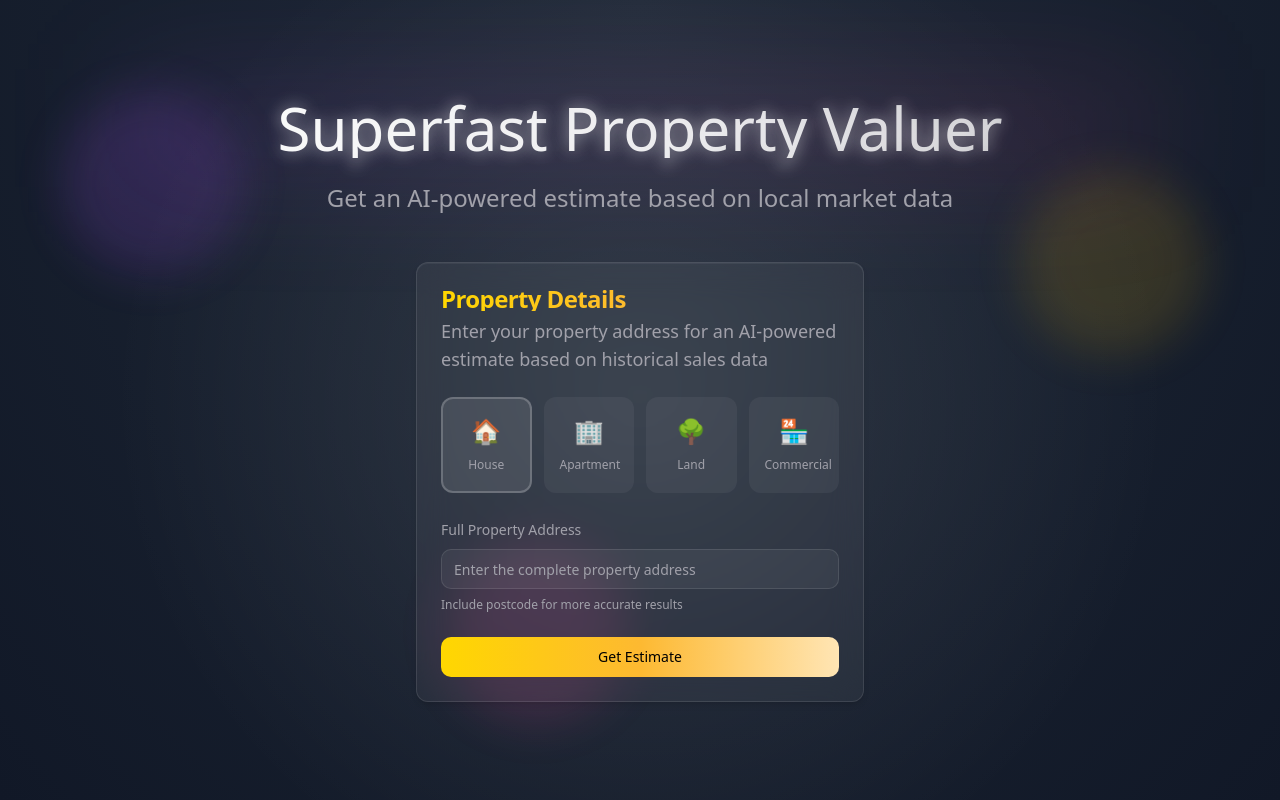
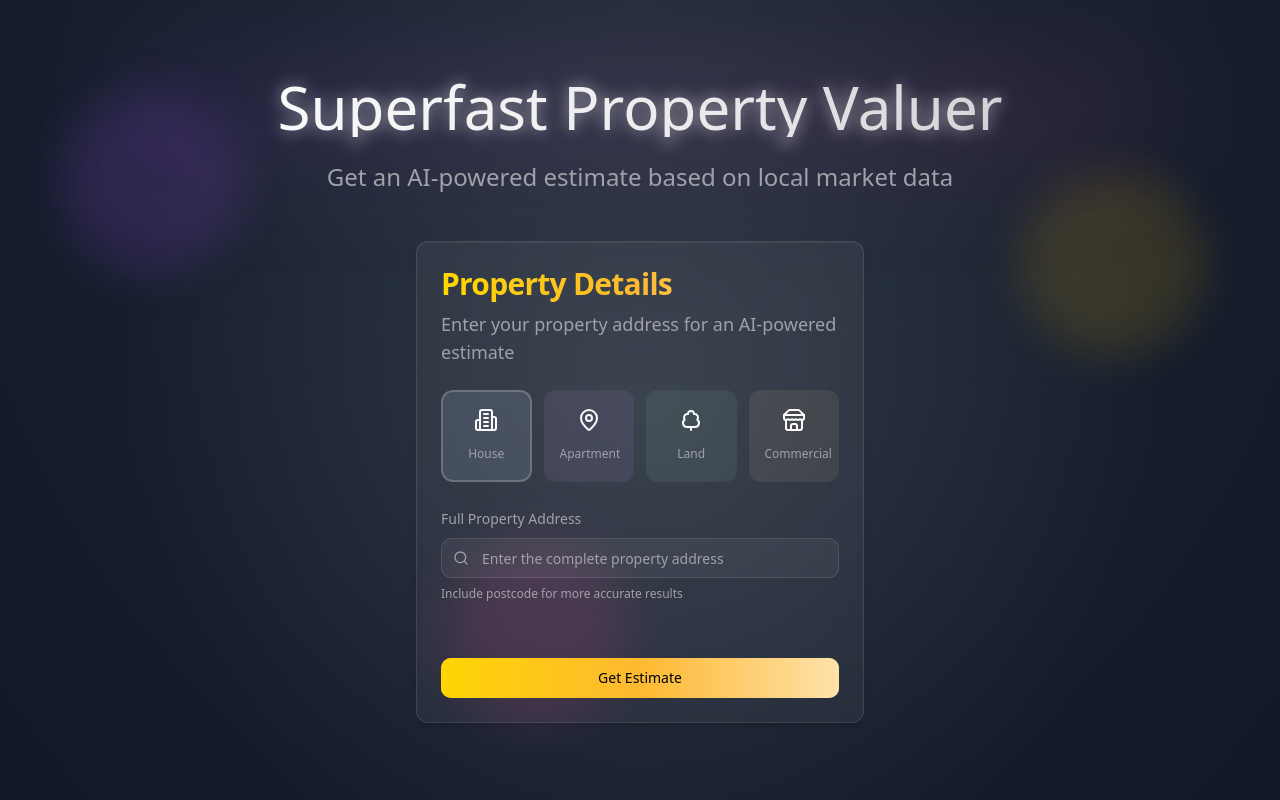
Before and after one commit to Cryptonite44/Property-Valuer, a React (Vite) app: page / in a window 1280 px wide. Built offline with nearby package versions, Linux system fonts and the light colour scheme.

Commit message:
Improve UI/UX
This commit aims to enhance the user interface and user experience of the application.  No specific changes are detailed here.

```diff
--- a/src/components/ValueForm.tsx
+++ b/src/components/ValueForm.tsx
@@ -12,13 +12,14 @@ import {
 import { Input } from "@/components/ui/input";
 import { Label } from "@/components/ui/label";
 import { supabase } from "@/integrations/supabase/client";
-import { Loader } from "lucide-react";
+import { Loader, Search, MapPin, Building2, TreeDeciduous, Store } from "lucide-react";
 import {
   Tooltip,
   TooltipContent,
   TooltipProvider,
   TooltipTrigger,
 } from "@/components/ui/tooltip";
+import { motion, AnimatePresence } from "framer-motion";
 
 interface PropertyDetails {
   location: {
@@ -47,10 +48,10 @@ interface AIAnalysis {
 }
 
 const PropertyTypeIcons = [
-  { type: 'house', icon: '🏠', label: 'House' },
-  { type: 'apartment', icon: '🏢', label: 'Apartment' },
-  { type: 'land', icon: '🌳', label: 'Land' },
-  { type: 'commercial', icon: '🏪', label: 'Commercial' },
+  { type: 'house', icon: <Building2 className="w-6 h-6" />, label: 'House', color: 'from-blue-500/20 to-blue-600/20' },
+  { type: 'apartment', icon: <MapPin className="w-6 h-6" />, label: 'Apartment', color: 'from-purple-500/20 to-purple-600/20' },
+  { type: 'land', icon: <TreeDeciduous className="w-6 h-6" />, label: 'Land', color: 'from-green-500/20 to-green-600/20' },
+  { type: 'commercial', icon: <Store className="w-6 h-6" />, label: 'Commercial', color: 'from-amber-500/20 to-amber-600/20' },
 ];
 
 const ValueForm = ({ onEstimate }: { onEstimate: (value: number, analysis?: AIAnalysis) => void }) => {
@@ -103,73 +104,141 @@ const ValueForm = ({ onEstimate }: { onEstimate: (value: number, analysis?: AIAn
 
   return (
     <TooltipProvider>
-      <Card className="w-full max-w-md mx-auto glass-panel animate-fade-up">
+      <motion.div
+        initial={{ opacity: 0, y: 20 }}
+        animate={{ opacity: 1, y: 0 }}
+        transition={{ duration: 0.6 }}
+      >
+        <Card className="w-full max-w-md mx-auto glass-panel">
           <CardHeader>
-          <CardTitle className="bg-gradient-to-r from-[#FFD700] via-[#FDB931] to-[#FFE5B4] bg-clip-text text-transparent">
+            <motion.div
+              initial={{ opacity: 0, y: -10 }}
+              animate={{ opacity: 1, y: 0 }}
+              transition={{ delay: 0.3 }}
+            >
+              <CardTitle className="bg-gradient-to-r from-[#FFD700] via-[#FDB931] to-[#FFE5B4] bg-clip-text text-transparent text-3xl">
                 Property Details
               </CardTitle>
-          <CardDescription className="text-lg">
-            Enter your property address for an AI-powered estimate based on historical sales data
+              <CardDescription className="text-lg mt-2">
+                Enter your property address for an AI-powered estimate
               </CardDescription>
+            </motion.div>
           </CardHeader>
           <CardContent>
             <form onSubmit={handleSubmit} className="space-y-6">
-            {/* Property Type Selection */}
-            <div className="grid grid-cols-2 sm:grid-cols-4 gap-3 mb-4">
-              {PropertyTypeIcons.map(({ type, icon, label }) => (
+              <motion.div
+                className="grid grid-cols-2 sm:grid-cols-4 gap-3 mb-4"
+                initial={{ opacity: 0, scale: 0.95 }}
+                animate={{ opacity: 1, scale: 1 }}
+                transition={{ delay: 0.4 }}
+              >
+                {PropertyTypeIcons.map(({ type, icon, label, color }, index) => (
                   <Tooltip key={type}>
                     <TooltipTrigger asChild>
-                    <button
+                      <motion.button
                         type="button"
                         onClick={() => setSelectedType(type)}
-                      className={`p-4 rounded-lg text-center transition-all ${
-                        selectedType === type
+                        className={`relative p-4 rounded-lg text-center transition-all overflow-hidden
+                          ${selectedType === type
                             ? 'bg-white/10 border-2 border-white/20'
                             : 'bg-white/5 hover:bg-white/10'
                           }`}
+                        whileHover={{ scale: 1.05 }}
+                        whileTap={{ scale: 0.95 }}
+                        transition={{ delay: index * 0.1 }}
                       >
-                      <span className="text-2xl mb-1 block">{icon}</span>
+                        <div className={`absolute inset-0 bg-gradient-to-br ${color} opacity-20`} />
+                        <div className="relative z-10">
+                          <div className="text-2xl mb-2 flex justify-center">
+                            {icon}
+                          </div>
                           <span className="text-xs text-muted-foreground">{label}</span>
-                    </button>
+                        </div>
+                      </motion.button>
                     </TooltipTrigger>
                     <TooltipContent>
                       <p>Select for {label.toLowerCase()} valuation</p>
                     </TooltipContent>
                   </Tooltip>
                 ))}
-            </div>
+              </motion.div>
 
-            <div className="space-y-2">
-              <Label htmlFor="address" className="text-sm text-muted-foreground">Full Property Address</Label>
+              <motion.div
+                className="space-y-2"
+                initial={{ opacity: 0, y: 10 }}
+                animate={{ opacity: 1, y: 0 }}
+                transition={{ delay: 0.5 }}
+              >
+                <Label htmlFor="address" className="text-sm text-muted-foreground">
+                  Full Property Address
+                </Label>
+                <div className="relative">
+                  <Search className="absolute left-3 top-1/2 transform -translate-y-1/2 text-muted-foreground w-4 h-4" />
                   <Input
                     id="address"
                     placeholder="Enter the complete property address"
                     value={address}
                     onChange={handleAddressChange}
-                className="bg-white/5 border-white/10 focus:border-white/20 transition-colors"
+                    className="bg-white/5 border-white/10 focus:border-white/20 transition-colors pl-10"
                   />
+                </div>
                 <p className="text-xs text-muted-foreground">
                   Include postcode for more accurate results
                 </p>
-            </div>
+              </motion.div>
 
+              <motion.div
+                initial={{ opacity: 0, y: 10 }}
+                animate={{ opacity: 1, y: 0 }}
+                transition={{ delay: 0.6 }}
+              >
                 <Button
                   type="submit"
-              className="w-full mt-8 bg-gradient-to-r from-[#FFD700] via-[#FDB931] to-[#FFE5B4] text-black font-medium hover:opacity-90 transition-opacity"
+                  className={`w-full mt-8 relative overflow-hidden ${
+                    isLoading
+                      ? 'bg-white/10'
+                      : 'bg-gradient-to-r from-[#FFD700] via-[#FDB931] to-[#FFE5B4] text-black'
+                  } font-medium hover:opacity-90 transition-all`}
                   disabled={isLoading}
                 >
                   {isLoading ? (
-                <span className="flex items-center gap-2">
+                    <motion.span
+                      className="flex items-center gap-2"
+                      initial={{ opacity: 0 }}
+                      animate={{ opacity: 1 }}
+                    >
                       <Loader className="w-4 h-4 animate-spin" />
                       Analyzing...
-                </span>
+                    </motion.span>
                   ) : (
-                "Get Estimate"
+                    <motion.span
+                      initial={{ opacity: 0 }}
+                      animate={{ opacity: 1 }}
+                      className="relative z-10"
+                    >
+                      Get Estimate
+                    </motion.span>
+                  )}
+                  {!isLoading && (
+                    <motion.div
+                      className="absolute inset-0 bg-gradient-to-r from-[#FFD700] via-[#FDB931] to-[#FFE5B4] opacity-75"
+                      animate={{
+                        scale: [1, 1.2, 1],
+                        opacity: [0.7, 0.9, 0.7],
+                      }}
+                      transition={{
+                        duration: 2,
+                        repeat: Infinity,
+                        ease: "easeInOut",
+                      }}
+                    />
                   )}
                 </Button>
+              </motion.div>
             </form>
           </CardContent>
         </Card>
+      </motion.div>
     </TooltipProvider>
   );
 };
```
Lines whose indentation alone changed are shown as unchanged.
